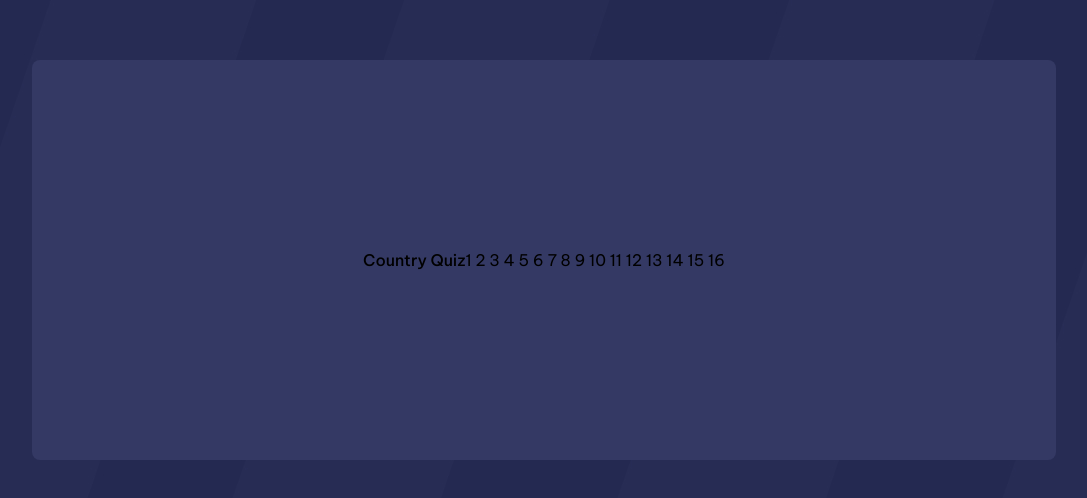
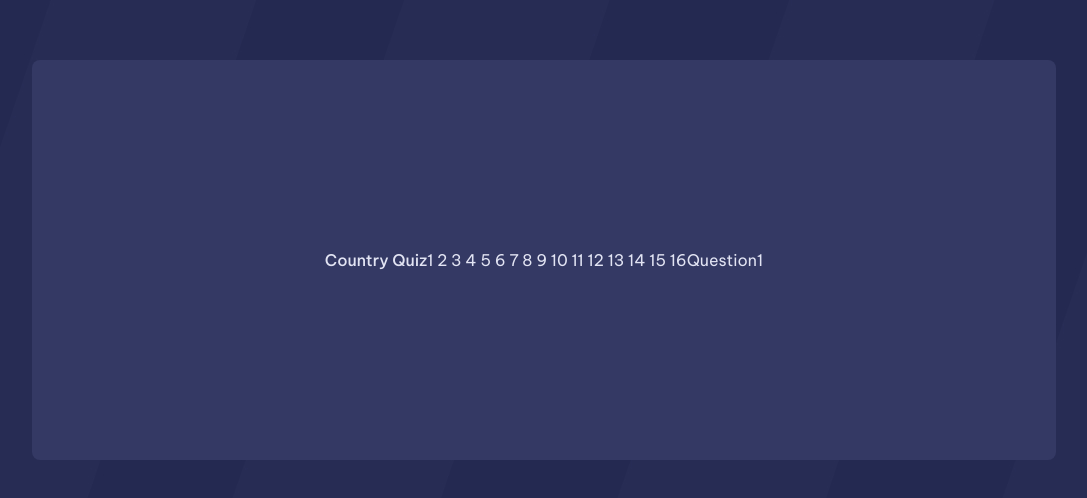
Before and after one commit to afonsecav88/countryQuiz, a React (Vite) app: page /quiz/question1 in a window 1280 px wide. Shown: the part 140-638 px from the top of the page, without its empty margins (96-1183 px from the left). Built offline with nearby package versions, Linux system fonts and the light colour scheme.

Commit message:
create router

```diff
--- a/src/App.tsx
+++ /dev/null
@@ -1,10 +0,0 @@
-import { Card } from './components/Card';
-import './index.css';
-
-export const App = () => {
-  return (
-    <main className="flex justify-center items-center h-screen">
-      <Card />
-    </main>
-  );
-};
--- /dev/null
+++ b/src/HomeQuiz.tsx
@@ -0,0 +1,10 @@
+import './index.css';
+import { QuizContainer } from './components/QuizContainer';
+
+export const HomeQuiz = () => {
+  return (
+    <main className="flex justify-center items-center h-screen text-[#E2E4F3]">
+      <QuizContainer />
+    </main>
+  );
+};
--- /dev/null
+++ b/src/components/Question1.tsx
@@ -0,0 +1,3 @@
+export const Question1 = () => {
+  return <div>Question1</div>;
+};
--- a/src/components/Card.tsx
+++ b/src/components/QuizContainer.tsx
@@ -1,8 +1,11 @@
-export const Card = () => {
+import { Outlet } from 'react-router-dom';
+
+export const QuizContainer = () => {
   return (
     <section className="flex justify-center items-center w-4/5 h-1/2 bg-[#343964] rounded-lg">
       <p className="font-medium">Country Quiz</p>
       <p>1 2 3 4 5 6 7 8 9 10 11 12 13 14 15 16</p>
+      <Outlet />
     </section>
   );
 };
--- a/src/index.css
+++ b/src/index.css
@@ -5,5 +5,4 @@
 :root {
   background-image: url(/bg.jpg);
   font-family: 'Be Vietnam Pro';
-  color: '#E2E4F3';
 }
--- a/src/main.tsx
+++ b/src/main.tsx
@@ -1,10 +1,11 @@
 import React from 'react';
 import ReactDOM from 'react-dom/client';
-import { App } from './App.tsx';
 import './index.css';
+import { RouterProvider } from 'react-router-dom';
+import { routes } from './routes/routes.tsx';
 
 ReactDOM.createRoot(document.getElementById('root')!).render(
   <React.StrictMode>
-    <App />
+    <RouterProvider router={routes} />
   </React.StrictMode>
 );
--- /dev/null
+++ b/src/routes/routes.tsx
@@ -0,0 +1,10 @@
+import { createBrowserRouter } from 'react-router-dom';
+import { HomeQuiz } from '../HomeQuiz';
+import { Question1 } from '../components/Question1';
+export const routes = createBrowserRouter([
+  {
+    path: '/quiz',
+    element: <HomeQuiz />,
+    children: [{ path: 'question1', element: <Question1 /> }],
+  },
+]);
```
